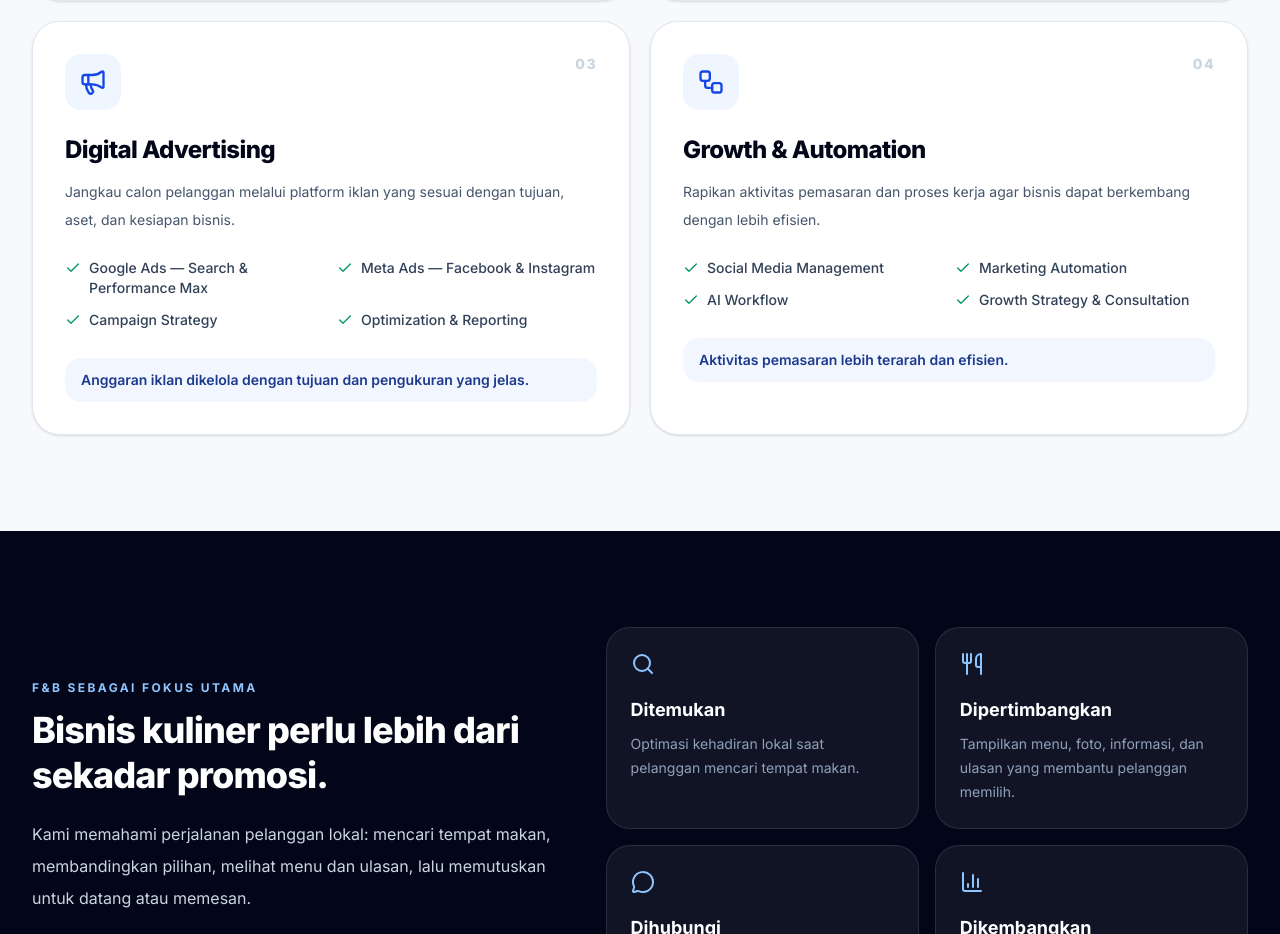
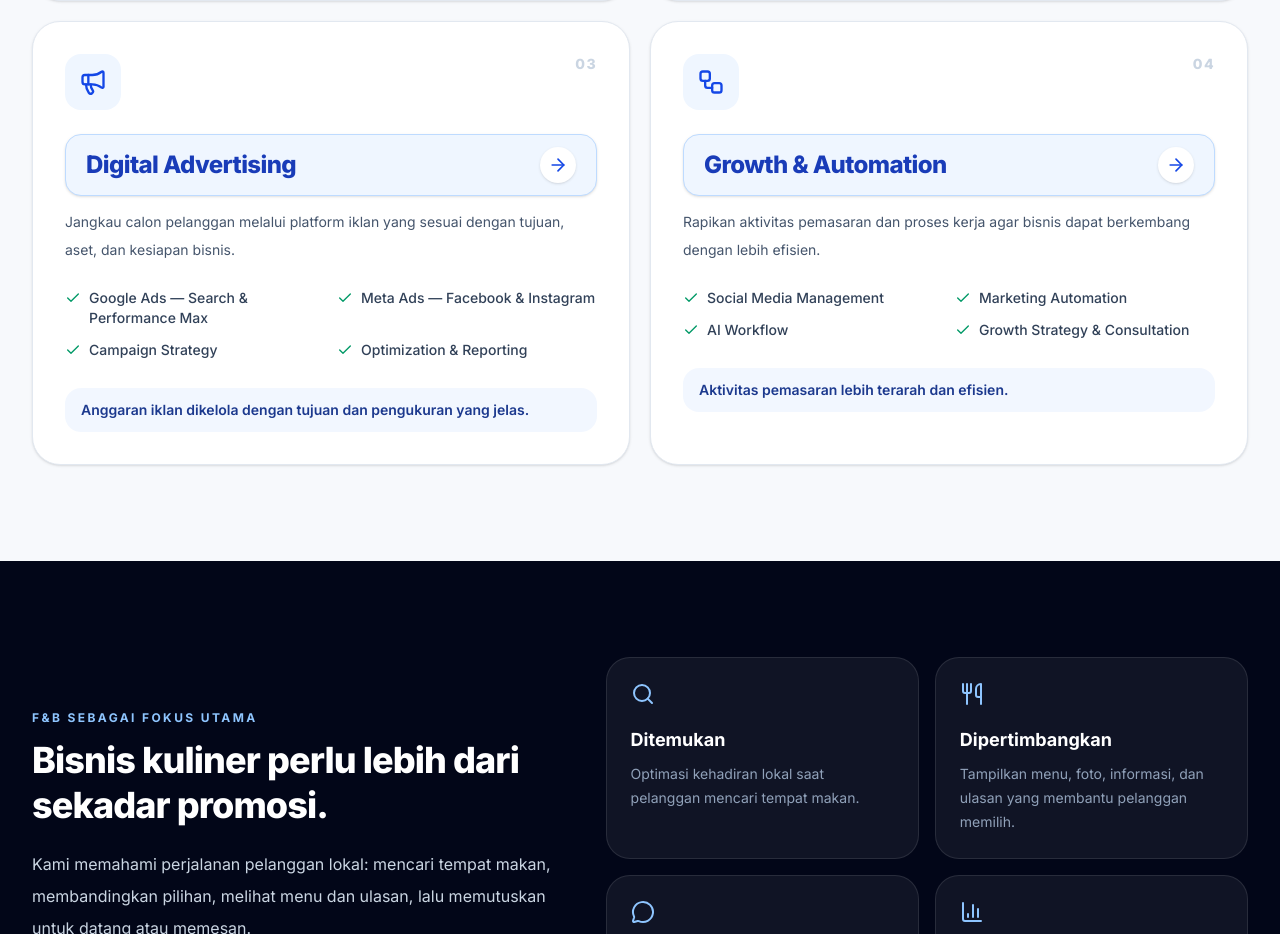
Before and after one commit to hakimarie/ketemuterusstitch, a React (Vite) app: page / in a window 1280 px wide. Shown: the part 2620-3554 px from the top of the page. Built offline with nearby package versions, Linux system fonts and the light colour scheme.

Commit message:
Link all four service cards to detail pages

```diff
--- a/src/App.tsx
+++ b/src/App.tsx
@@ -249,7 +249,7 @@ export default function App() {
                   <span className="flex h-14 w-14 items-center justify-center rounded-2xl bg-blue-50 text-blue-700"><Icon className="h-7 w-7" /></span>
                   <span className="text-sm font-extrabold tracking-widest text-slate-300">{number}</span>
                 </div>
-                <div className="mt-6"><h3 className="text-2xl font-extrabold tracking-tight text-slate-950">{number === "01" ? <a href="/layanan/local-seo-google-maps/" aria-label="Lihat detail Local Business Visibility" className="flex min-h-[60px] w-full items-center justify-between gap-3 rounded-2xl border border-blue-200 bg-blue-50 px-4 py-3 text-blue-800 shadow-sm transition hover:border-blue-400 hover:bg-blue-100 hover:shadow-md focus-visible:outline focus-visible:outline-2 focus-visible:outline-offset-2 focus-visible:outline-blue-600 sm:min-h-14 sm:px-5">{title}<span className="flex h-9 w-9 shrink-0 items-center justify-center rounded-full bg-white text-blue-700 shadow-sm"><ArrowRight className="h-5 w-5" /></span></a> : number === "02" ? <a href="/layanan/website-umkm/" aria-label="Lihat detail Website & Conversion" className="flex min-h-[60px] w-full items-center justify-between gap-3 rounded-2xl border border-blue-200 bg-blue-50 px-4 py-3 text-blue-800 shadow-sm transition hover:border-blue-400 hover:bg-blue-100 hover:shadow-md focus-visible:outline focus-visible:outline-2 focus-visible:outline-offset-2 focus-visible:outline-blue-600 sm:min-h-14 sm:px-5">{title}<span className="flex h-9 w-9 shrink-0 items-center justify-center rounded-full bg-white text-blue-700 shadow-sm"><ArrowRight className="h-5 w-5" /></span></a> : title}</h3></div>
+                <div className="mt-6"><h3 className="text-2xl font-extrabold tracking-tight text-slate-950">{({ "01": "/layanan/local-seo-google-maps/", "02": "/layanan/website-umkm/", "03": "/layanan/digital-advertising/", "04": "/layanan/growth-automation/" } as Record<string, string>)[number] ? <a href={({ "01": "/layanan/local-seo-google-maps/", "02": "/layanan/website-umkm/", "03": "/layanan/digital-advertising/", "04": "/layanan/growth-automation/" } as Record<string, string>)[number]} aria-label={"Lihat detail " + title} className="flex min-h-[60px] w-full items-center justify-between gap-3 rounded-2xl border border-blue-200 bg-blue-50 px-4 py-3 text-blue-800 shadow-sm transition hover:border-blue-400 hover:bg-blue-100 hover:shadow-md focus-visible:outline focus-visible:outline-2 focus-visible:outline-offset-2 focus-visible:outline-blue-600 sm:min-h-14 sm:px-5">{title}<span className="flex h-9 w-9 shrink-0 items-center justify-center rounded-full bg-white text-blue-700 shadow-sm"><ArrowRight className="h-5 w-5" /></span></a> : title}</h3></div>
                 <p className="mt-3 max-w-xl text-sm leading-7 text-slate-600">{intro}</p>
                 <ul className="mt-6 grid gap-3 sm:grid-cols-2">
                   {items.map(item => <li key={item} className="flex items-start gap-2 text-sm font-medium text-slate-700"><Check className="mt-0.5 h-4 w-4 shrink-0 text-emerald-600" />{item}</li>)}
```
